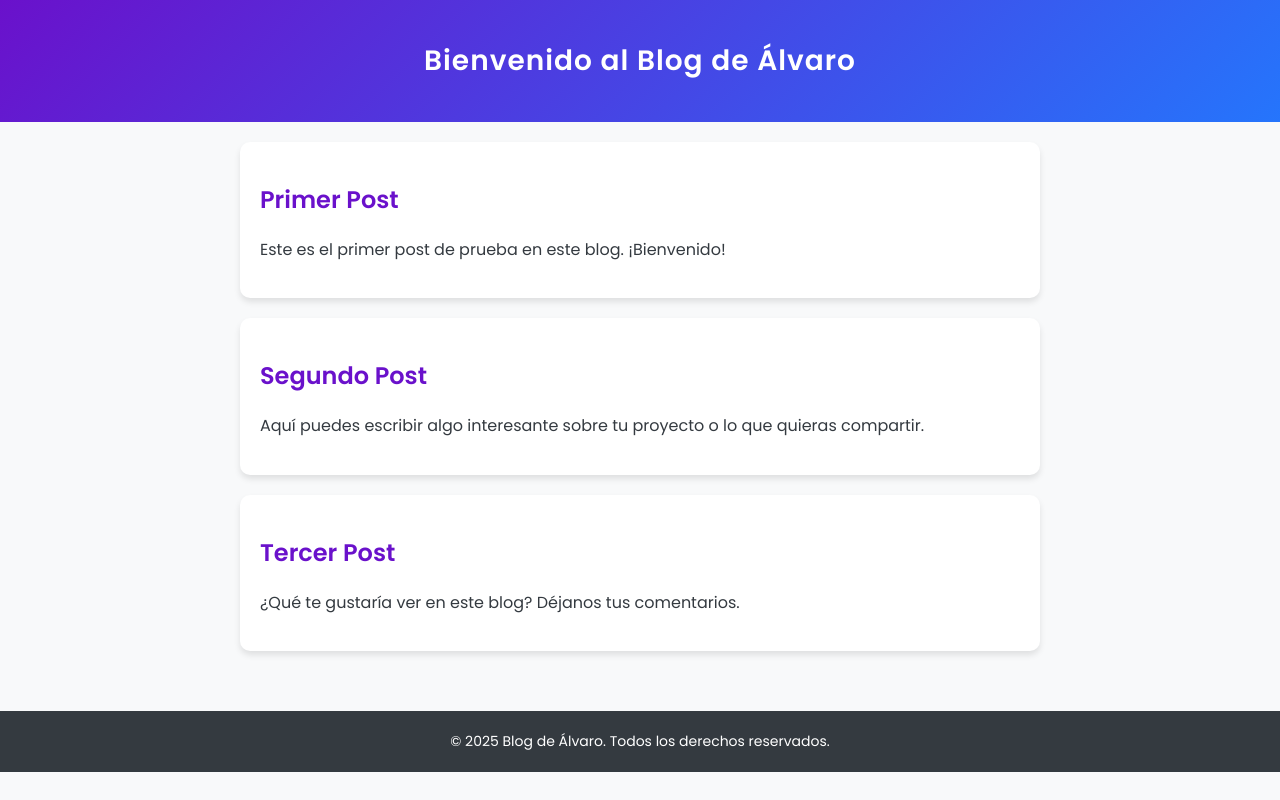
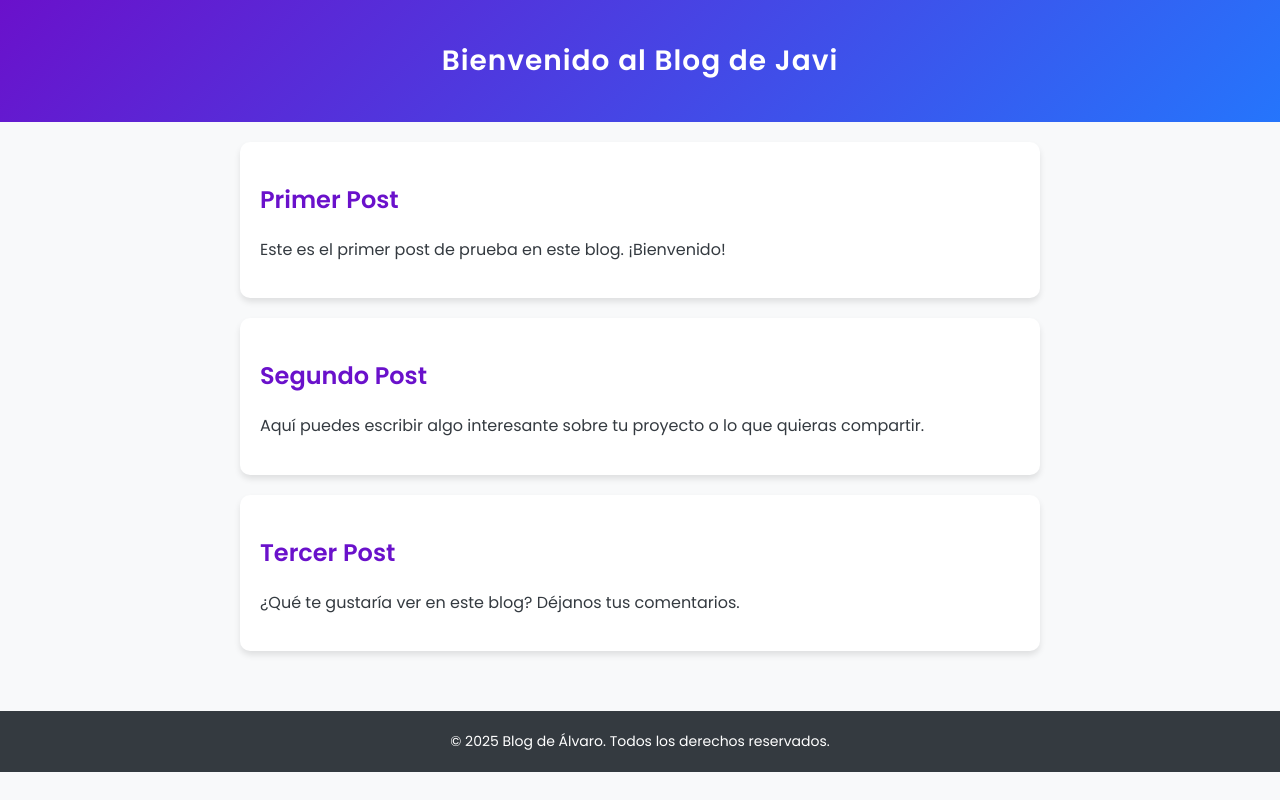
Before and after one commit to 17alma41/examen_AADD, a website: page public/index.html in a window 1280 px wide. Drawn offline with Linux system fonts and the light colour scheme.

Commit message:
test CI/CD

```diff
--- a/public/index.html
+++ b/public/index.html
@@ -56,7 +56,7 @@
     <link href="https://fonts.googleapis.com/css2?family=Poppins:wght@300;400;600&display=swap" rel="stylesheet">
 </head>
 <body>
-    <header>Bienvenido al Blog de Álvaro</header>
+    <header>Bienvenido al Blog de Javi</header>
     <div class="container">
         <div class="post">
             <h2>Primer Post</h2>
```
